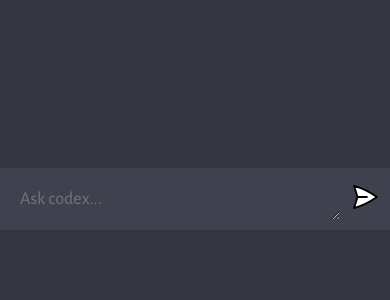
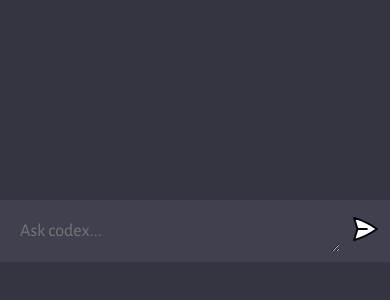
Before and after one commit to Hariharan107/Messi_X, a website built with Vite: page client/index.html in a window 390 px wide. Shown: the part 402-702 px from the top of the page. Built offline with nearby package versions, Linux system fonts and the light colour scheme.

Commit message:
update the mobile size

```diff
--- a/client/style.css
+++ b/client/style.css
@@ -23,7 +23,7 @@
 }
 @media only screen and (max-width: 767px) {
   #app {
-    height: 39.5rem;
+    height: 41.5rem;
   }
 }
 #chat_container {
```
